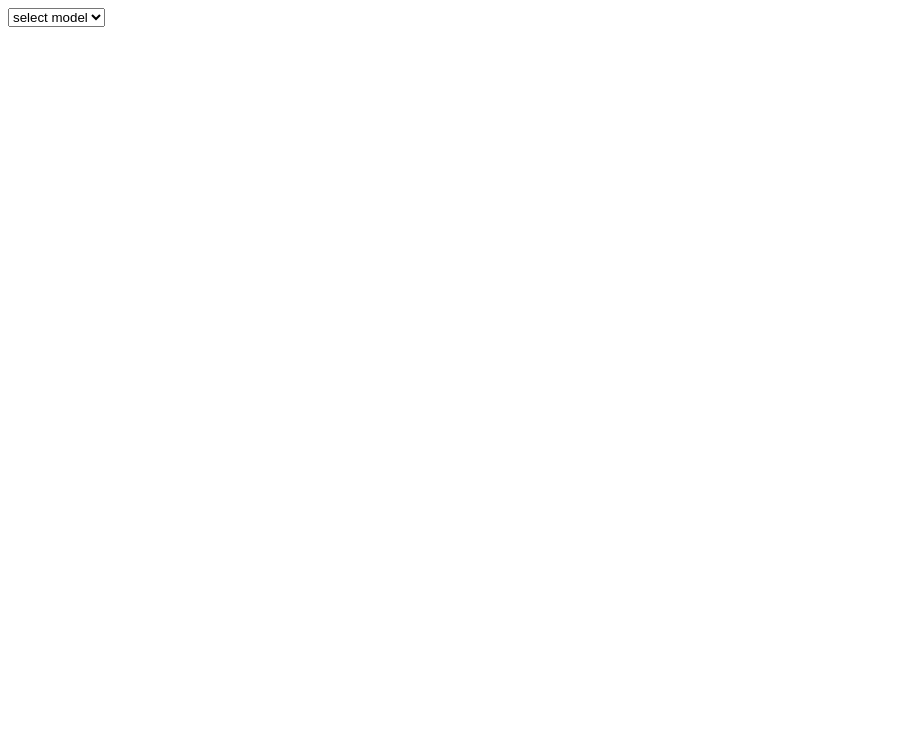
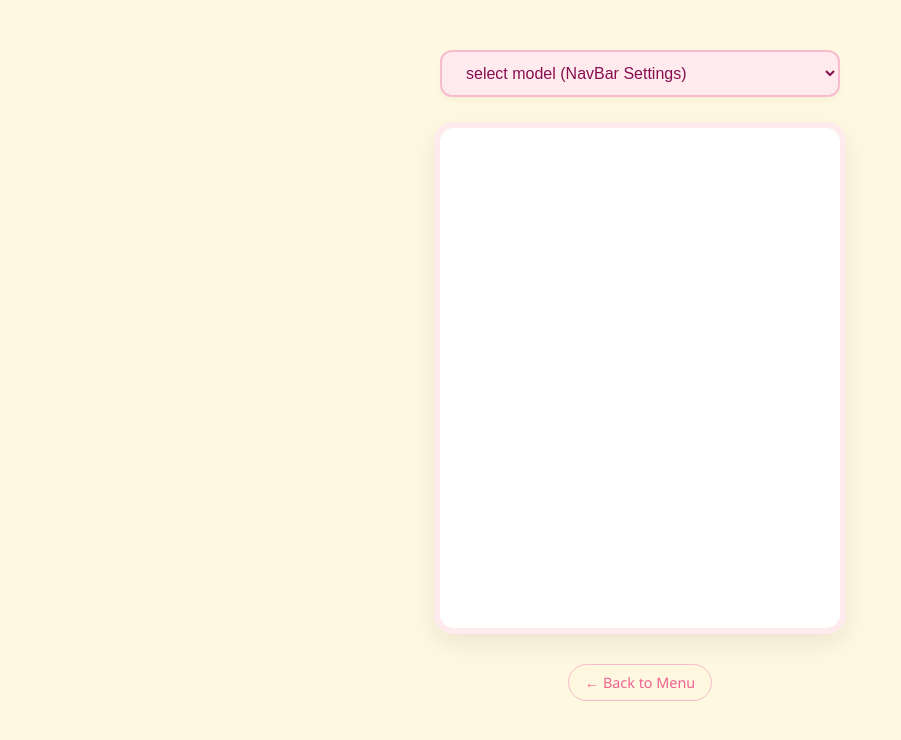
Before and after one commit to caizhenliu/caizhen1026, a plain HTML site: page 2.babylonViewer Navbar.html in a window 1280 px wide. Shown: the whole page, without its empty margins (0-901 px from the left). Drawn offline with Linux system fonts and the light colour scheme; some packages are replaced by stand-ins of ours; a script that the page names is missing.

Commit message:
Update 2.babylonViewer Navbar.html

```diff
--- a/2.babylonViewer Navbar.html
+++ b/2.babylonViewer Navbar.html
@@ -1,43 +1,117 @@
 <!DOCTYPE html>
-<html lang="en">
+<html lang="zh-TW">
 <head>
     <meta charset="UTF-8">
     <meta name="viewport" content="width=device-width, initial-scale=1.0">
     <meta http-equiv="X-UA-Compatible" content="ie=edge">
-        <title>BabylonJS Viewer - Basic usage</title>
+    <title>BabylonJS Viewer - NavBar Custom</title>
+
+    <script src="https://cdn.babylonjs.com/viewer/babylon.viewer.js"></script>
+
     <style>
+        /* 1. 設定背景顏色為鵝黃色 */
+        body {
+            background-color: #FFF8E1;
+            font-family: 'Segoe UI', 'PingFang TC', 'Microsoft JhengHei', sans-serif;
+            margin: 0;
+            display: flex;
+            flex-direction: column;
+            align-items: center;
+            padding-top: 50px;
+            min-height: 100vh;
+        }
+
+        /* 2. 美化下拉選單為粉色方框 */
+        select {
+            width: 400px;
+            padding: 12px 20px;
+            margin-bottom: 25px;
+            background-color: #FFEbee; /* 淺粉色 */
+            border: 2px solid #F8BBD0; /* 粉色邊框 */
+            border-radius: 12px;
+            color: #880E4F;
+            font-size: 1rem;
+            cursor: pointer;
+            outline: none;
+            transition: all 0.3s ease;
+            box-shadow: 0 4px 6px rgba(0,0,0,0.03);
+        }
+
+        select:hover {
+            border-color: #F06292;
+            transform: translateY(-2px);
+            box-shadow: 0 6px 12px rgba(240, 98, 146, 0.2);
+        }
+
+        /* 3. 3D 視窗容器：維持 400x500 */
         .viewerContainer {
             width: 400px;
             height: 500px;
-				image-rendering: pixelated; /* to prevent blury when zoomed out */
+            background: white;
+            border: 6px solid #FFEbee; /* 粉色粗邊框 */
+            border-radius: 20px;
+            overflow: hidden;
+            box-shadow: 0 10px 25px rgba(0,0,0,0.08);
+            image-rendering: pixelated; /* 保持你原本的設定 */
         }
 
+        /* 確保 babylon 標籤填滿容器 */
+        babylon {
+            width: 100%;
+            height: 100%;
+            display: block;
+        }
+
+        /* 底部返回連結 */
+        .back-nav {
+            margin-top: 30px;
+            text-decoration: none;
+            color: #F06292;
+            font-size: 0.9rem;
+            padding: 8px 16px;
+            border: 1px solid #F8BBD0;
+            border-radius: 20px;
+            transition: 0.3s;
+        }
+
+        .back-nav:hover {
+            background-color: #FFEbee;
+        }
     </style>
-		<script src="https://cdn.babylonjs.com/viewer/babylon.viewer.js"></script>
+
     <script>
+        // 完全保留你原本更新 NavBar 與 VR 設定的邏輯
         function loadit(modelUrl) {
             if(modelUrl) {
                 let viewer = BabylonViewer.viewerManager.getViewerById('viewerID');
                 let temp = viewer.templateManager.getTemplate('navBar');
-				let param= temp._configuration;
-				param.params.hideVr=false;
-                param.params.disableOnFullscreen=true;
+                let param = temp._configuration;
+
+                // 維持你的 NavBar 參數設定
+                param.params.hideVr = false;
+                param.params.disableOnFullscreen = true;
+
                 temp.updateParams(param);
-				viewer.loadModel(modelUrl)
+                viewer.loadModel(modelUrl);
             }
         }
     </script>
 </head>
 <body>
+
     <select onchange="loadit(this.value)">
-	<option value="">select model</option>
+        <option value="">select model (NavBar Settings)</option>
         <option value="./models/alice.glb">Alice</option>
         <option value="./models/Astronaut.glb">Astronaut</option>
         <option value="./models/buddha.glb">Buddha</option>
     </select>
+
     <div class='viewerContainer'>
-	<babylon id="viewerID"><vr></vr></babylon>
+        <babylon id="viewerID">
+            <vr></vr> </babylon>
     </div>
+
+    <a href="index.html" class="back-nav">← Back to Menu</a>
+
 </body>
-
 </html>
```
Lines whose indentation alone changed are shown as unchanged.
